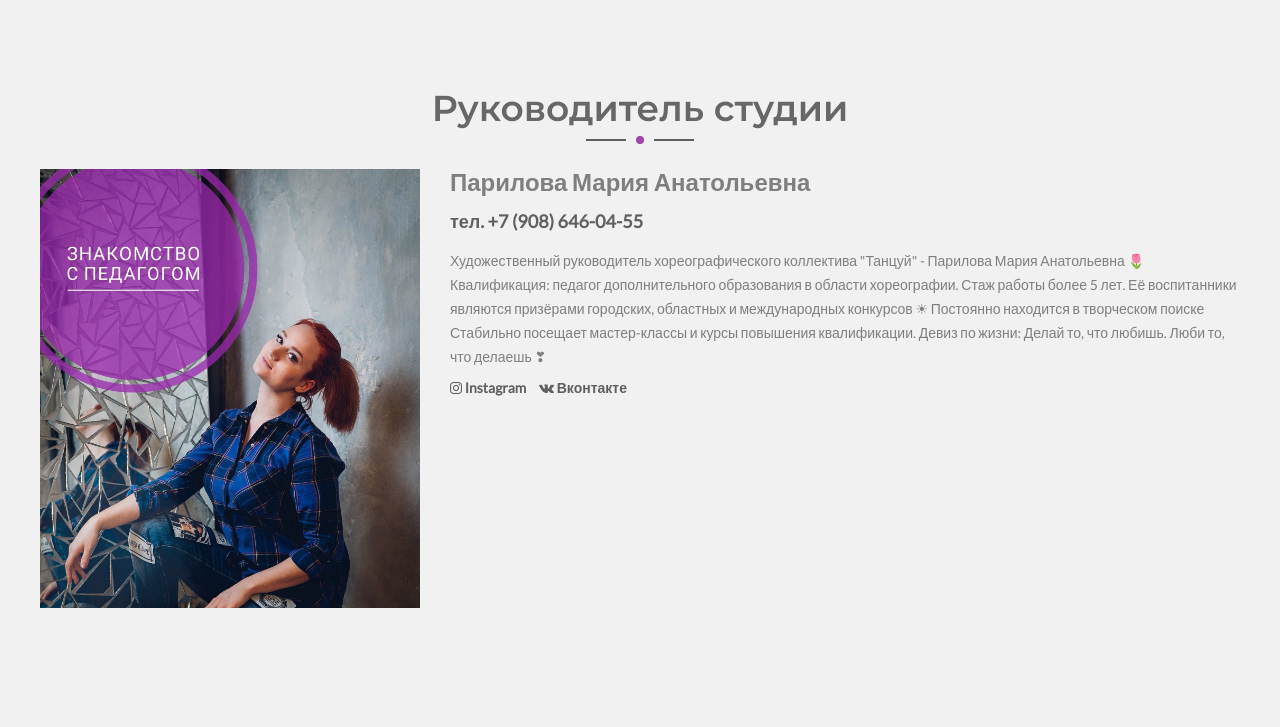
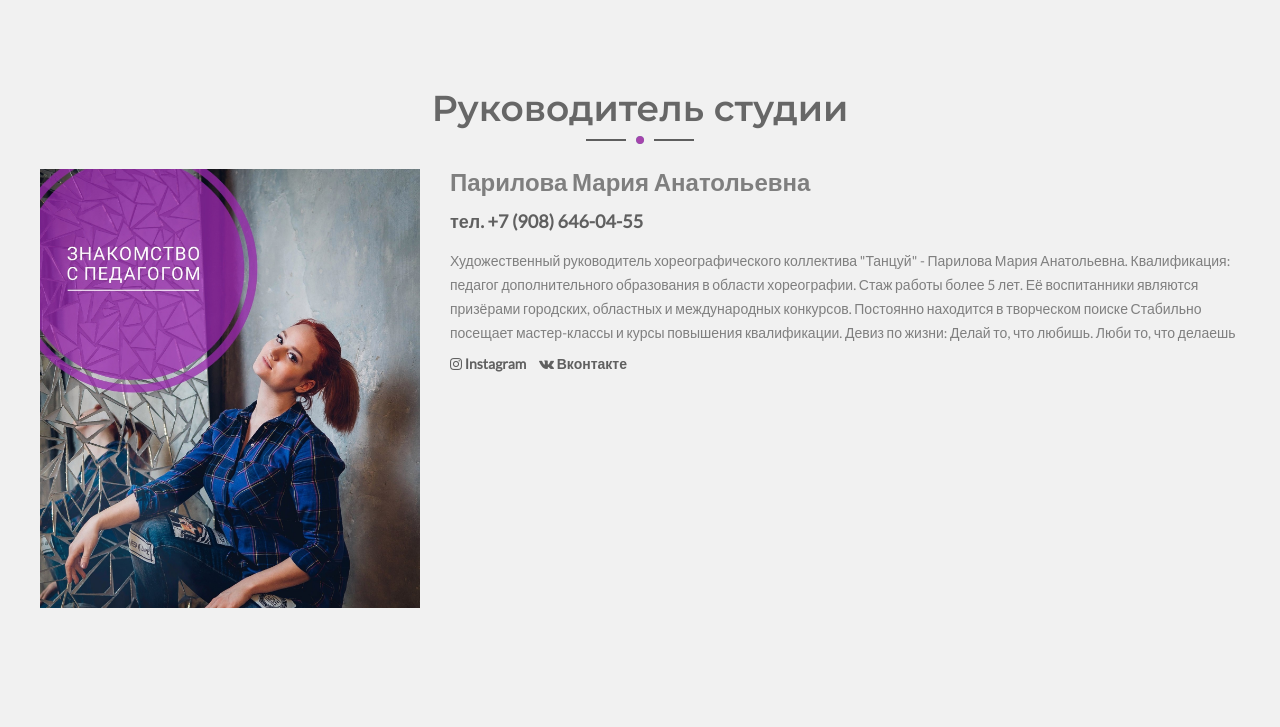
Before and after one commit to bolanebyla/lets_dance_irk, a Django app: page / in a window 1280 px wide. Shown: the part 2921-3648 px from the top of the page. Run offline with Django 3.2, Linux system fonts and the light colour scheme; some libraries are stand-ins or nearby versions.

Commit message:
Правки текста

```diff
--- a/templates/pages/articles.html
+++ b/templates/pages/articles.html
@@ -21,8 +21,8 @@
 
         <div class="articles-categories">
 
-            <a class="collapsed hidden-lg hidden-md" data-toggle="collapse" data-target="#navbar-articles">
-                <p class="list-group-item">Категории</p>
+            <a class="collapsed hidden-lg hidden-md list-group-item" data-toggle="collapse" data-target="#navbar-articles">
+                <p class="zmdi zmdi-view-headline"> Категории</p>
             </a>
 
 
--- a/templates/pages/index.html
+++ b/templates/pages/index.html
@@ -249,13 +249,13 @@
                             <br>
 
                             <p>Художественный руководитель хореографического коллектива "Танцуй" - Парилова Мария
-                                Анатольевна 🌷 Квалификация: педагог дополнительного образования в области хореографии.
+                                Анатольевна. Квалификация: педагог дополнительного образования в области хореографии.
                                 Стаж
                                 работы более 5 лет. Её воспитанники являются призёрами городских, областных и
                                 международных
-                                конкурсов ☀ Постоянно находится в творческом поиске Стабильно посещает мастер-классы и
+                                конкурсов. Постоянно находится в творческом поиске Стабильно посещает мастер-классы и
                                 курсы
-                                повышения квалификации. Девиз по жизни: Делай то, что любишь. Люби то, что делаешь ❣</p>
+                                повышения квалификации. Девиз по жизни: Делай то, что любишь. Люби то, что делаешь</p>
                             <ul>
                                 <li><a target="_blank" href="https://www.instagram.com/m_parilova/"><h5><i class="fa fa-instagram"></i> Instagram</h5></a></li>
                                 <li><a target="_blank" href="https://vk.com/m_parilova"><h5><i class="fa fa-vk"></i> Вконтакте</h5></a></li>
```
